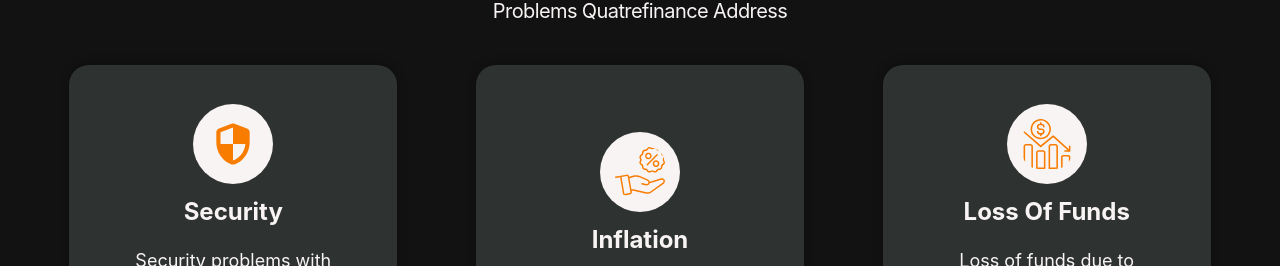
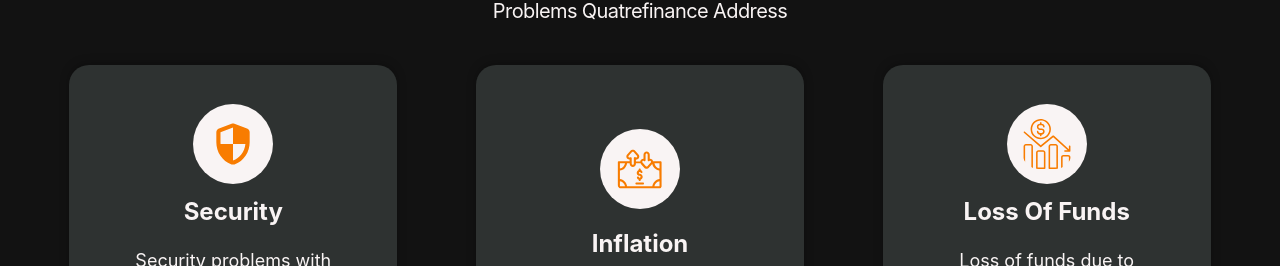
Before and after one commit to Rex739/quatre-finance-interface, a Next.js app: page / in a window 1280 px wide. Shown: the part 1711-1977 px from the top of the page. Built offline with nearby package versions, Linux system fonts and the light colour scheme.

Commit message:
fixing svg image not rendering on production bug

```diff
--- a/src/components/problems/data.js
+++ b/src/components/problems/data.js
@@ -6,13 +6,13 @@ export const problemsData = [
   },
   {
     id: 1,
-    image: "images/problems/Security.svg",
+    image: "images/problems/security.svg",
     problem: "Security",
     body: "Security problems with open and decentralized operators",
   },
   {
     id: 2,
-    image: "images/problems/interestRates.svg",
+    image: "images/problems/inflation.svg",
     problem: "Inflation",
     body: "Devastating effects of persistent inflation",
   },
```
Also changed, not shown: public/images/problems/security.png (added).
